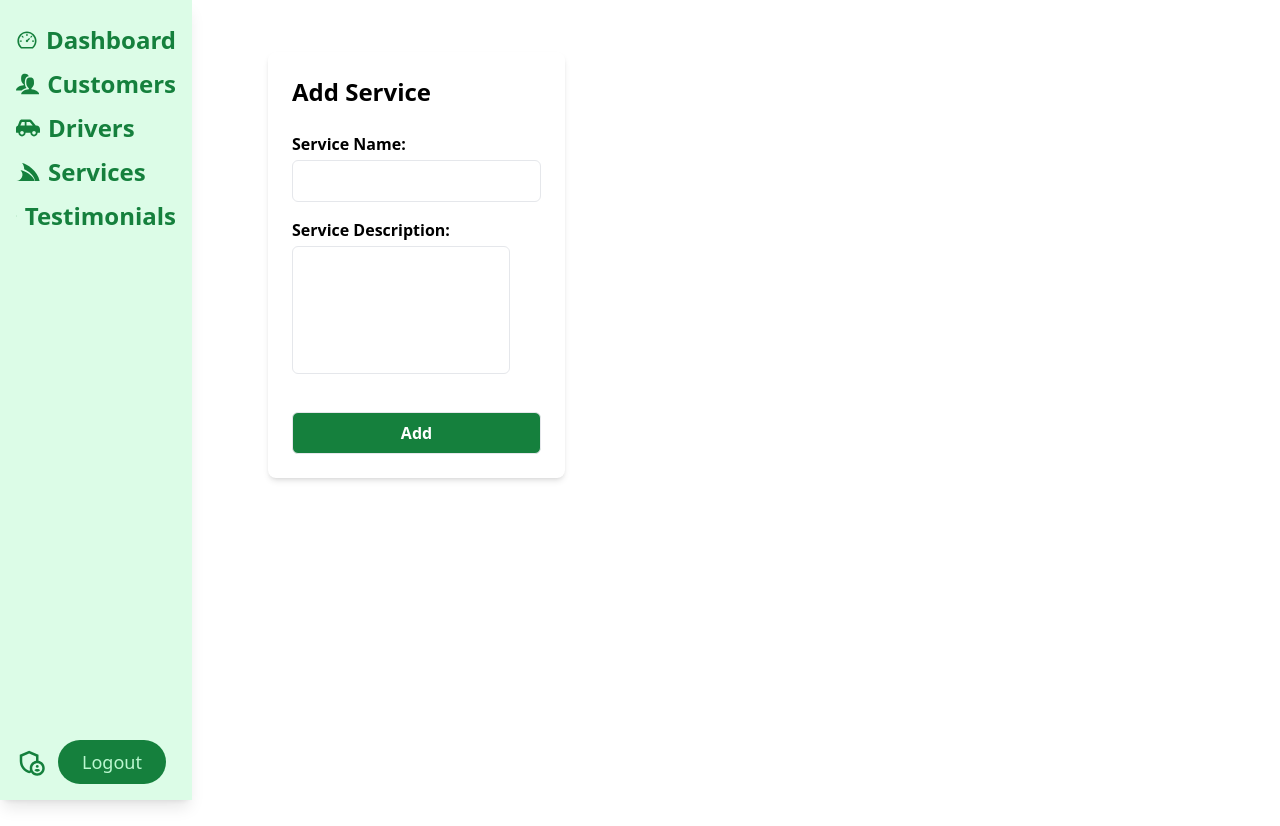
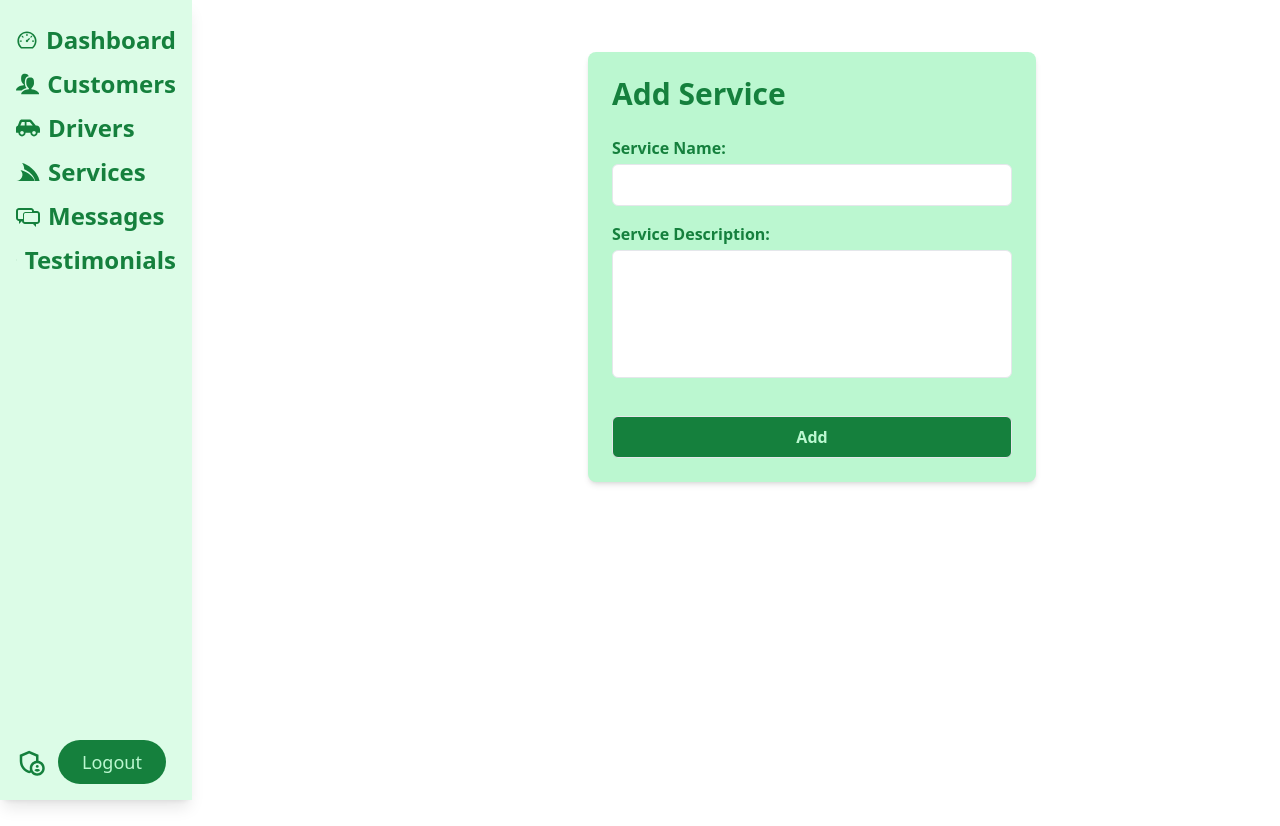
Before and after one commit to AshleyAlpha/SRC, a React (Vite) app: page /Addservice in a window 1280 px wide. Before the commit the page ends 800 px from the top, so only its background shows below. Built offline with nearby package versions, Linux system fonts and the light colour scheme.

Commit message:
add service form modified

```diff
--- a/src/App.jsx
+++ b/src/App.jsx
@@ -23,16 +23,10 @@ import Testimonials from "./Components/Pages/Testimonials";
 import Customers from "./Components/Pages/Customers";
 import Drivers from "./Components/Pages/Drivers";
 import LogoutButton from "./Components/Pages/LogoutForm";
-// import ServicesChart from "./Components/Pages/ServiceChart";
+import Messages from "./Components/Pages/Messages";
 import UpdateService from "./Components/Pages/Editservice";
 
-// const Layout = () => {
-//   return (
-//     <>
 
-//     </>
-//   );
-// };
 function App() {
   return (
     <BrowserRouter>
@@ -64,7 +58,9 @@ function App() {
             <Route path="/Testimonials" element={<Testimonials />} />
             {/* <Route path="/ServiceChart" element={<ServicesChart />} /> */}
             <Route path="/Editservice/:id" element={<UpdateService />} />
+            <Route path="/Messages" element={<Messages />} />
             <Route path="/LogoutForm" element={<LogoutButton />} />
+
           </Route>
       </Routes>
     </BrowserRouter>
--- a/src/Components/Pages/Addservice.jsx
+++ b/src/Components/Pages/Addservice.jsx
@@ -37,16 +37,16 @@ const AddService = () => {
 
   return (
     <div>
-      <div className="container mx-auto mt-8 p-6 bg-white rounded-lg shadow-md max-w-md">
-        <h2 className="text-2xl font-bold mb-6">Add Service</h2>
+      <div className="m-80 container  mt-8 p-6 bg-green-200 rounded-lg shadow-md max-w-md">
+        <h2 className="text-3xl text-green-700 font-bold mb-6">Add Service</h2>
         {successMessage && (
           <div className="bg-green-100 border border-green-400 text-green-700 px-4 py-3 rounded relative" role="alert">
             <span className="block sm:inline">{successMessage}</span>
           </div>
         )}
-        <form action="#" method="post">
+        <form action="#" method="post" className="">
           <div className="mb-4">
-            <label htmlFor="serviceName" className="block font-semibold mb-1">
+            <label htmlFor="serviceName" className="block font-semibold mb-1 text-green-700">
               Service Name:
             </label>
             <input
@@ -60,13 +60,13 @@ const AddService = () => {
             />
           </div>
           <div className="mb-4">
-            <label htmlFor="serviceDescription" className="block font-semibold mb-1">
+            <label htmlFor="serviceDescription" className="block font-semibold mb-1 text-green-700">
               Service Description:
             </label>
             <textarea
               id="serviceDescription"
               name="serviceDescription"
-              className="ww-full p-2 border rounded-md resize-none h-32 overflow-y-auto"
+              className="w-full p-2 border rounded-md resize-none h-32 overflow-y-auto"
               value={description}
               required
               onChange={(e) => {
@@ -76,7 +76,7 @@ const AddService = () => {
           </div>
         </form>
         <button
-          className="bg-green-700 text-white font-semibold py-2 px-4 cursor-pointer mt-4 w-full p-2 border rounded-md"
+          className="bg-green-700 text-green-200 font-semibold py-2 px-4 cursor-pointer mt-4 w-full p-2 border rounded-md"
           onClick={fetchService}
         >
           Add
--- /dev/null
+++ b/src/Components/Pages/Messages.jsx
@@ -0,0 +1,9 @@
+import React from 'react'
+
+const Messages = () => {
+  return (
+    <div>Messages</div>
+  )
+}
+
+export default Messages
--- a/src/Components/Sidebar.jsx
+++ b/src/Components/Sidebar.jsx
@@ -1,16 +1,13 @@
 import React, { useState } from "react";
 import { NavLink, Link } from "react-router-dom";
 import { AiOutlineDashboard } from "react-icons/ai";
+import { TiMessages } from "react-icons/ti";
+import { FiMessageCircle } from "react-icons/fi";
 import {
-  FaUsers,
   FaServicestack,
-  FaChevronDown,
-  FaChevronUp,
   FaCarSide,
 } from "react-icons/fa";
 import { ImUsers } from "react-icons/im";
-import { BiMessageDetail } from "react-icons/bi";
-import { GrUserAdmin } from "react-icons/gr";
 import { MdOutlineAdminPanelSettings } from "react-icons/md";
 
 const SideBar = () => {
@@ -44,12 +41,21 @@ const SideBar = () => {
         </Link>
 
         <Link
+          to="/Messages"
+          className="text-green-700 flex items-center"
+        >
+          <TiMessages className="mr-2" />
+          Messages
+        </Link>
+
+        <Link
           to="/Testimonials"
           className="text-green-700 flex items-center"
         >
-          <BiMessageDetail className="mr-2" />
+          <FiMessageCircle className="mr-2" size={24}/>
           Testimonials
         </Link>
+
       </div>
 
       <div className="p-4">
```
